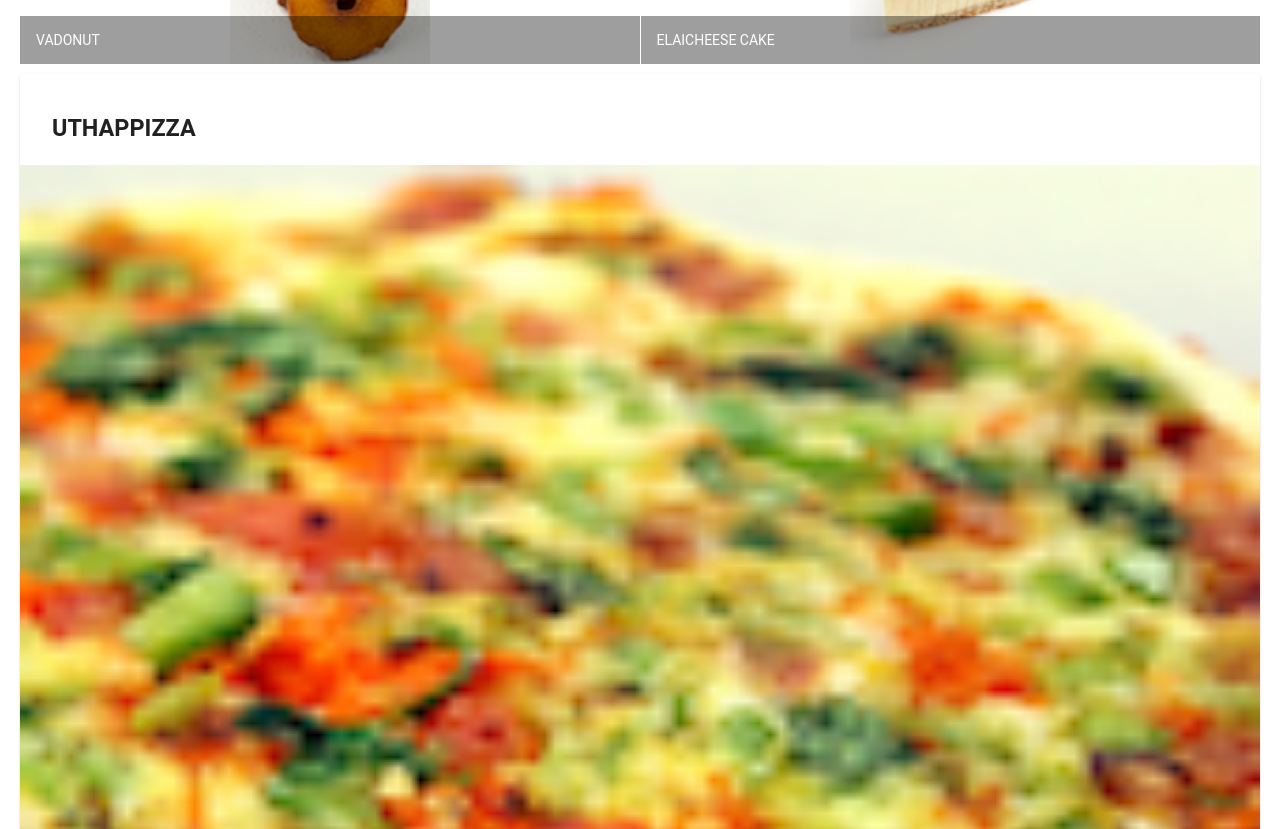
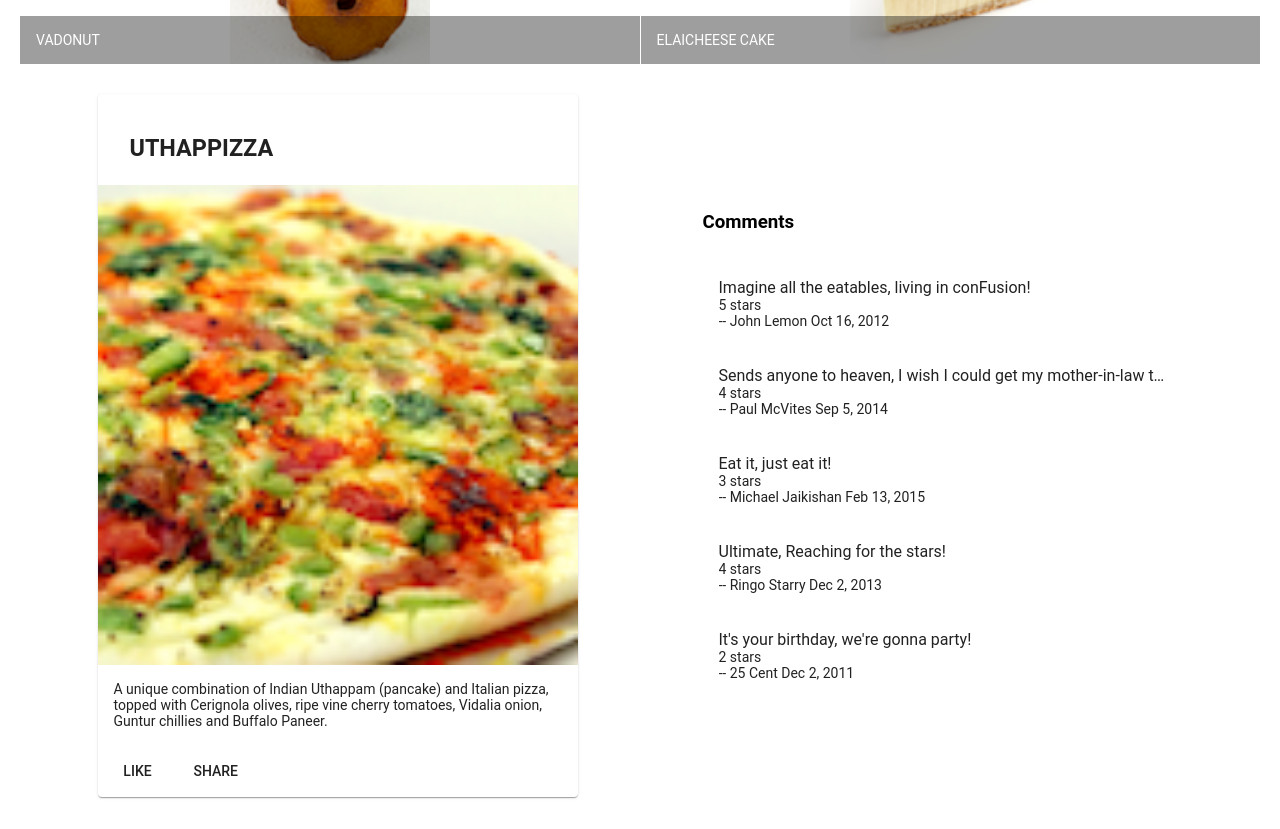
Before and after one commit to PradyumnaCharate/Angular_Frontend_Mummas_Kitchen, an Angular app: page / in a window 1280 px wide. Shown: the part 500-1329 px from the top of the page. Built offline with nearby package versions, Linux system fonts and the light colour scheme.

Commit message:
After updating menu

```diff
--- a/src/app/app.module.ts
+++ b/src/app/app.module.ts
@@ -10,12 +10,14 @@
 import { AppComponent } from './app.component';
 import "hammerjs";
 import { MenuComponent } from './menu/menu.component';
+import { DishdetailComponent } from './dishdetail/dishdetail.component';
 
 
 @NgModule({
   declarations: [
     AppComponent,
-    MenuComponent
+    MenuComponent,
+    DishdetailComponent
   ],
   imports: [
     BrowserModule,
--- /dev/null
+++ b/src/app/dishdetail/dishdetail.component.html
@@ -0,0 +1,43 @@
+<div class="container"
+    fxLayout="row"
+    fxLayout.sm="column"
+    fxLayout.xs="column"
+    fxLayoutAlign.gt-md="space-around center"
+    fxLayoutGap="10px"
+    fxLayoutGap.xs="0">
+
+  <div fxFlex="40">
+    <div fxFlex *ngIf="dish">
+        <mat-card>
+          <mat-card-header>
+            <mat-card-title>
+              <h3>{{dish.name | uppercase}}</h3>
+            </mat-card-title>
+          </mat-card-header>
+          <img mat-card-image src={{dish.image}} alt={{dish.name}}>
+          <mat-card-content>
+            <p>{{dish.description}}
+            </p>
+          </mat-card-content>
+          <mat-card-actions>
+            <button mat-button>LIKE</button>
+            <button mat-button>SHARE</button>
+          </mat-card-actions>
+        </mat-card>
+      </div>
+  </div>
+
+  <div fxFlex="40">
+    <div>
+        <h3>Comments</h3>
+    </div>
+    <mat-list *ngIf="dish">
+        <mat-list-item *ngFor="let comment of dish.comments">
+            <div matLine>{{comment.comment}}</div>
+            <div matLine>{{comment.rating + " stars"}}</div>
+            <div matLine>{{"-- "+comment.author + " "}}{{comment.date | date}}</div>
+        </mat-list-item>
+    </mat-list>
+  </div>
+
+</div>
--- /dev/null
+++ b/src/app/dishdetail/dishdetail.component.ts
@@ -0,0 +1,59 @@
+import { Component, OnInit } from '@angular/core';
+const DISH = {
+  id: '0',
+  name: 'Uthappizza',
+  image: '/assets/images/uthappizza.png',
+  category: 'mains',
+  featured: true,
+  label: 'Hot',
+  price: '4.99',
+  // tslint:disable-next-line:max-line-length
+  description: 'A unique combination of Indian Uthappam (pancake) and Italian pizza, topped with Cerignola olives, ripe vine cherry tomatoes, Vidalia onion, Guntur chillies and Buffalo Paneer.',
+  comments: [
+       {
+           rating: 5,
+           comment: 'Imagine all the eatables, living in conFusion!',
+           author: 'John Lemon',
+           date: '2012-10-16T17:57:28.556094Z'
+       },
+       {
+           rating: 4,
+           comment: 'Sends anyone to heaven, I wish I could get my mother-in-law to eat it!',
+           author: 'Paul McVites',
+           date: '2014-09-05T17:57:28.556094Z'
+       },
+       {
+           rating: 3,
+           comment: 'Eat it, just eat it!',
+           author: 'Michael Jaikishan',
+           date: '2015-02-13T17:57:28.556094Z'
+       },
+       {
+           rating: 4,
+           comment: 'Ultimate, Reaching for the stars!',
+           author: 'Ringo Starry',
+           date: '2013-12-02T17:57:28.556094Z'
+       },
+       {
+           rating: 2,
+           comment: 'It\'s your birthday, we\'re gonna party!',
+           author: '25 Cent',
+           date: '2011-12-02T17:57:28.556094Z'
+       }
+   ]
+};
+
+@Component({
+  selector: 'app-dishdetail',
+  templateUrl: './dishdetail.component.html',
+  styleUrls: ['./dishdetail.component.scss']
+})
+export class DishdetailComponent implements OnInit {
+  dish=DISH;
+
+  constructor() { }
+
+  ngOnInit(): void {
+  }
+
+}
--- a/src/app/menu/menu.component.html
+++ b/src/app/menu/menu.component.html
@@ -26,22 +26,6 @@
             </mat-grid-tile>
         </mat-grid-list>
     </div>
-    <div fxFlex *ngIf="selectedDish">
-        <mat-card>
-          <mat-card-header>
-            <mat-card-title>
-              <h3>{{selectedDish.name | uppercase}}</h3>
-            </mat-card-title>
-          </mat-card-header>
-          <img mat-card-image src={{selectedDish.image}} alt={{selectedDish.name}}>
-          <mat-card-content>
-            <p>{{selectedDish.description}}
-            </p>
-          </mat-card-content>
-          <mat-card-actions>
-            <button mat-button>LIKE</button>
-            <button mat-button>SHARE</button>
-          </mat-card-actions>
-        </mat-card>
-      </div>
+    <app-dishdetail></app-dishdetail>
+
 </div>
```
Also changed, not shown: src/app/dishdetail/dishdetail.component.scss (added), 1 other file (tests, documents, lock files or other folders).
